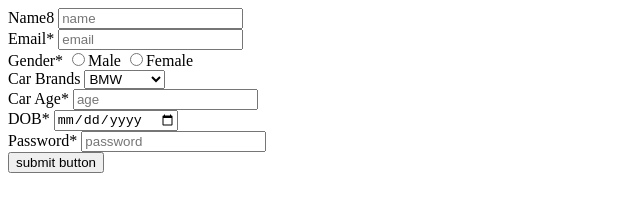
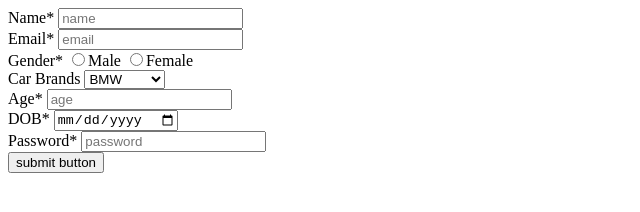
Before and after one commit to acciojob/signup-form-car-polashbiswas, a website: page main.html in a window 1280 px wide. Shown: the full height of the page, 0-640 px from the left. Drawn offline with Linux system fonts and the light colour scheme.

Commit message:
created a submission

```diff
--- a/main.html
+++ b/main.html
@@ -9,7 +9,7 @@
 <body>
 	<form method = "post">
 		<div>
-		<label for = "name">Name8</label>
+		<label for = "name">Name*</label>
 		<input type = "text" placeholder = "name" id = "name" required>
 		</div>
 		<div>
@@ -30,7 +30,7 @@
 			</select>
 		</div>
 		<div>
-			<label for = "carage">Car Age*</label>
+			<label for = "carage">Age*</label>
 			<input type = "number" placeholder = "age" id = "carage" required>
 		</div>
 		<div>
```
